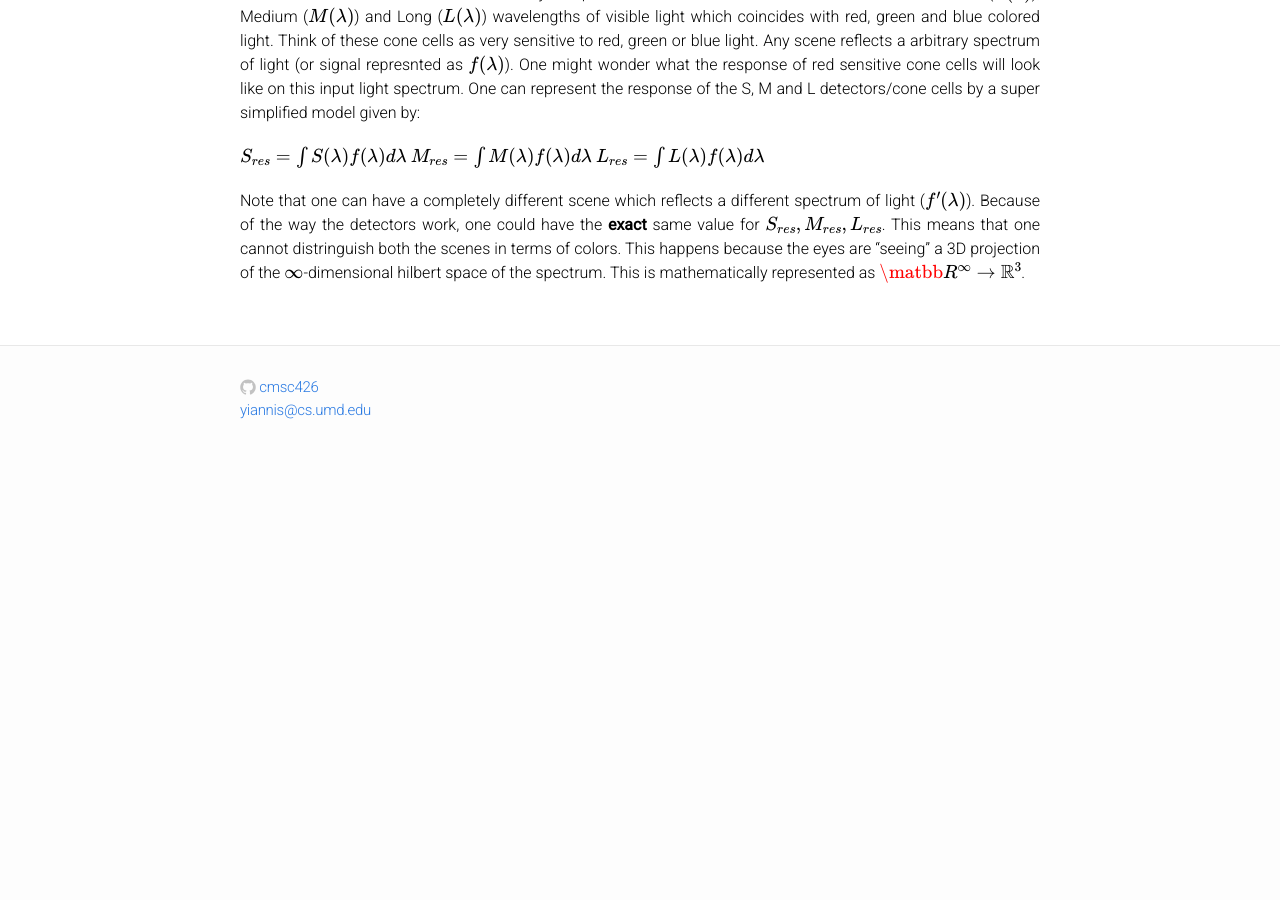
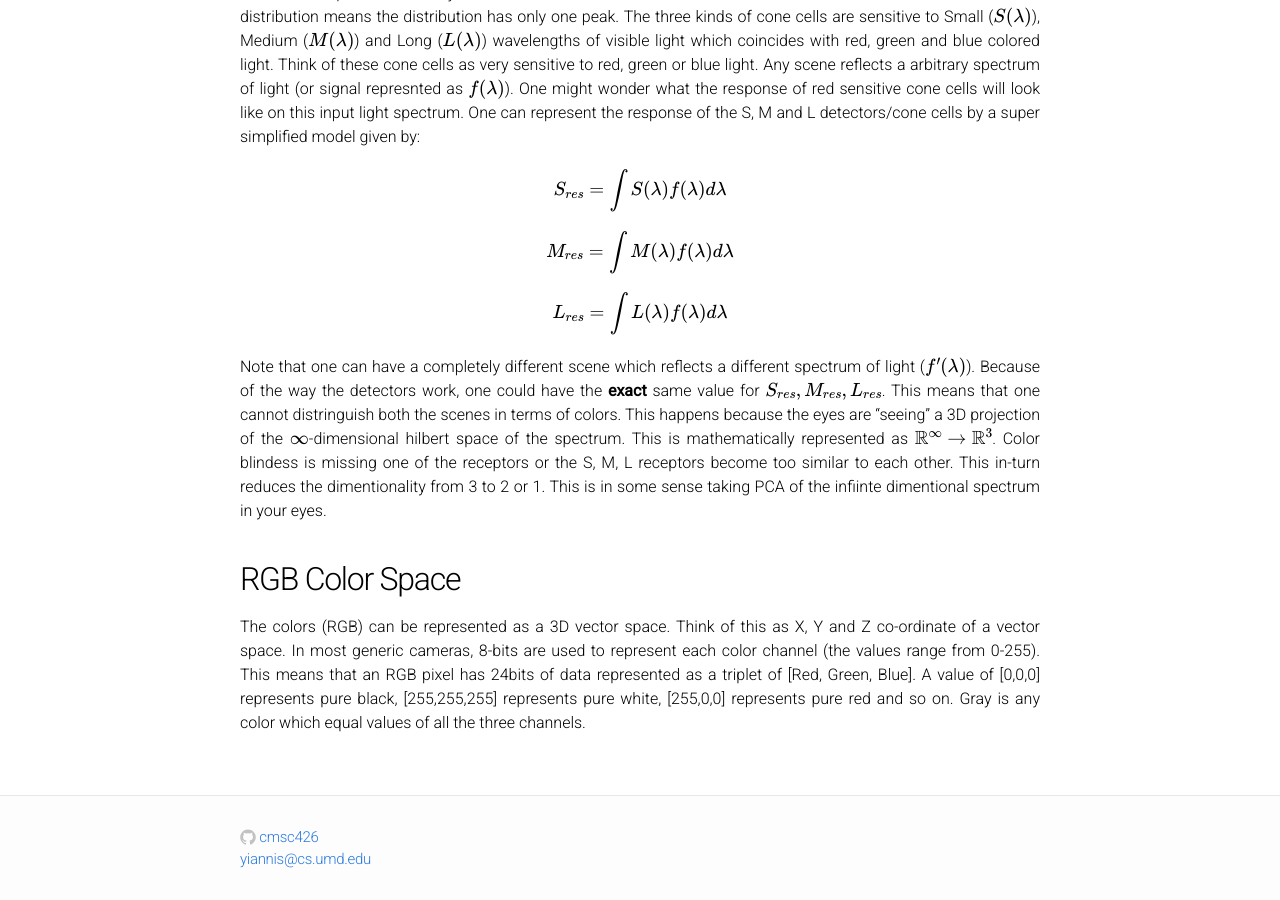
Before and after one commit to cmsc426/cmsc426.github.io, a Jekyll site: the page built from colorseg.md, in a window 1280 px wide and 900 px high, scrolled down 4148 px. Built offline with Jekyll 4.4.1, drawn with Linux system fonts in a browser that asks for light colours; formulas are drawn with MathJax 3; before the commit the page ends 4614 px from its top, so only the background shows below that.

Commit message:
Editing colorseg

```diff
--- a/colorseg.md
+++ b/colorseg.md
@@ -8,6 +8,7 @@ The Table of Contents:
 - [Introduction to perception in an intelligent system](#intro)
 - [Sample Vision Pipeline](#visionpipeline)
 - [Color Imaging](#colimaging)
+- [RGB Color Space](#rgbspace)
 
 <a name='intro'></a>
 
@@ -61,7 +62,14 @@ You might be wondering how does one collect color/RGB (Red Green Blue) images. A
 A simple question one might ask, why use RGB for the color image and why not something else? The answer is human retina has 3 types of cone cells which are selective to see RGB colors. One can think of the the amount of activation/response/sensitivity of a cone cell be modelled as some unimodal distribution function. A unimodal distribution means the distribution has only one peak. The three kinds of cone cells are sensitive to Small ($$S(\lambda)$$), Medium ($$M(\lambda)$$) and Long ($$L(\lambda)$$) wavelengths of visible light which coincides with red, green and blue colored light. Think of these cone cells as very sensitive to red, green or blue light. Any scene reflects a arbitrary spectrum of light (or signal represnted as $$f(\lambda)$$). One might wonder what the response of red sensitive cone cells will look like on this input light spectrum. One can represent the response of the S, M and L detectors/cone cells by a super simplified model given by:
 
 $$ S_{res}=\int S(\lambda)f(\lambda) d\lambda$$
+
 $$ M_{res}=\int M(\lambda)f(\lambda) d\lambda$$
+
 $$ L_{res}=\int L(\lambda)f(\lambda) d\lambda$$
 
-Note that one can have a completely different scene which reflects a different spectrum of light ($$f'(\lambda)$$). Because of the way the detectors work, one could have the **exact** same value for $$ S_{res}, M_{res}, L_{res}$$. This means that one cannot distringuish both the scenes in terms of colors. This happens because the eyes are "seeing" a 3D projection of the $$\infty$$-dimensional hilbert space of the spectrum. This is mathematically represented as $$\matbb{R}^\infty \rightarrow \mathbb{R}^3$$.
+Note that one can have a completely different scene which reflects a different spectrum of light ($$f'(\lambda)$$). Because of the way the detectors work, one could have the **exact** same value for $$ S_{res}, M_{res}, L_{res}$$. This means that one cannot distringuish both the scenes in terms of colors. This happens because the eyes are "seeing" a 3D projection of the $$\infty$$-dimensional hilbert space of the spectrum. This is mathematically represented as $$\mathbb{R}^\infty \rightarrow \mathbb{R}^3$$. Color blindess is missing one of the receptors or the S, M, L receptors become too similar to each other. This in-turn reduces the dimentionality from 3 to 2 or 1. This is in some sense taking PCA of the infiinte dimentional spectrum in your eyes.
+
+
+<a name='rgbspace'></a>
+## RGB Color Space
+The colors (RGB) can be represented as a 3D vector space. Think of this as X, Y and Z co-ordinate of a vector space. In most generic cameras, 8-bits are used to represent each color channel (the values range from 0-255). This means that an RGB pixel has 24bits of data represented as a triplet of \[Red, Green, Blue\]. A value of \[0,0,0\] represents pure black, \[255,255,255\] represents pure white, \[255,0,0\] represents pure red and so on. Gray is any color which equal values of all the three channels.
```
